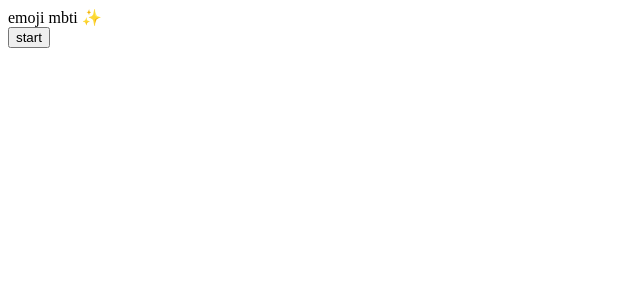
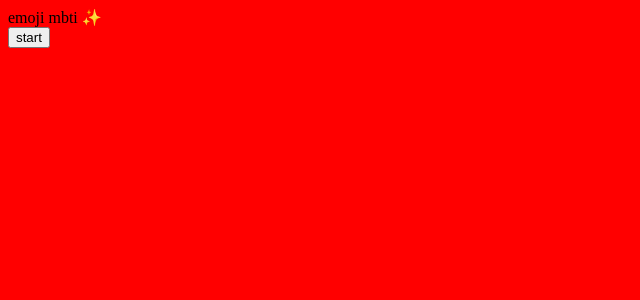
Before and after one commit to nyoenghee/emoji-mbti, a React (Create React App) app: page / in a window 1280 px wide. Shown: the top 300 px of the page, without its empty margins (0-640 px from the left). Built offline with nearby package versions, Linux system fonts and the light colour scheme.

Commit message:
add scss

```diff
--- a/src/App.js
+++ b/src/App.js
@@ -1,3 +1,5 @@
+import '../src/scss/App.scss'
+
 function App() {
 	return (
 		<div className="main-section">
--- /dev/null
+++ b/src/scss/App.scss
@@ -0,0 +1,3 @@
+body {
+    background-color: red;
+}
```
